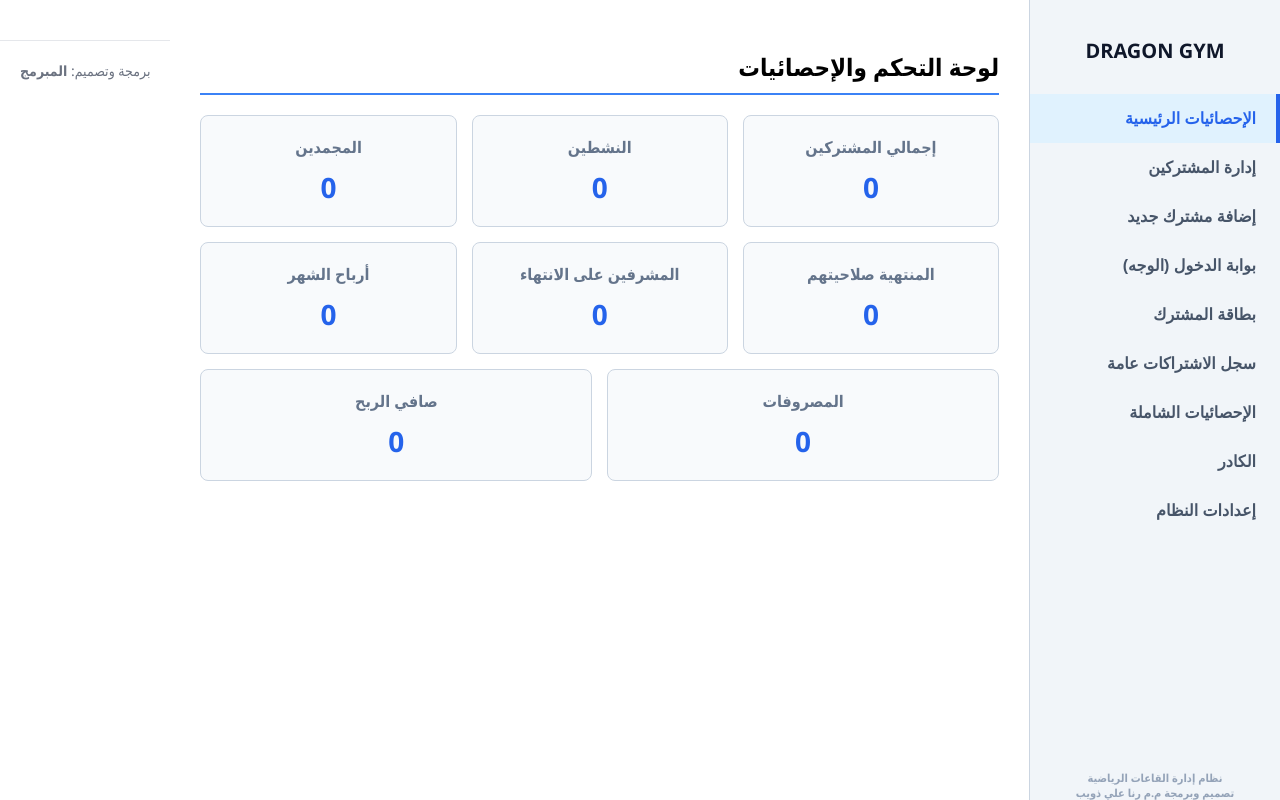
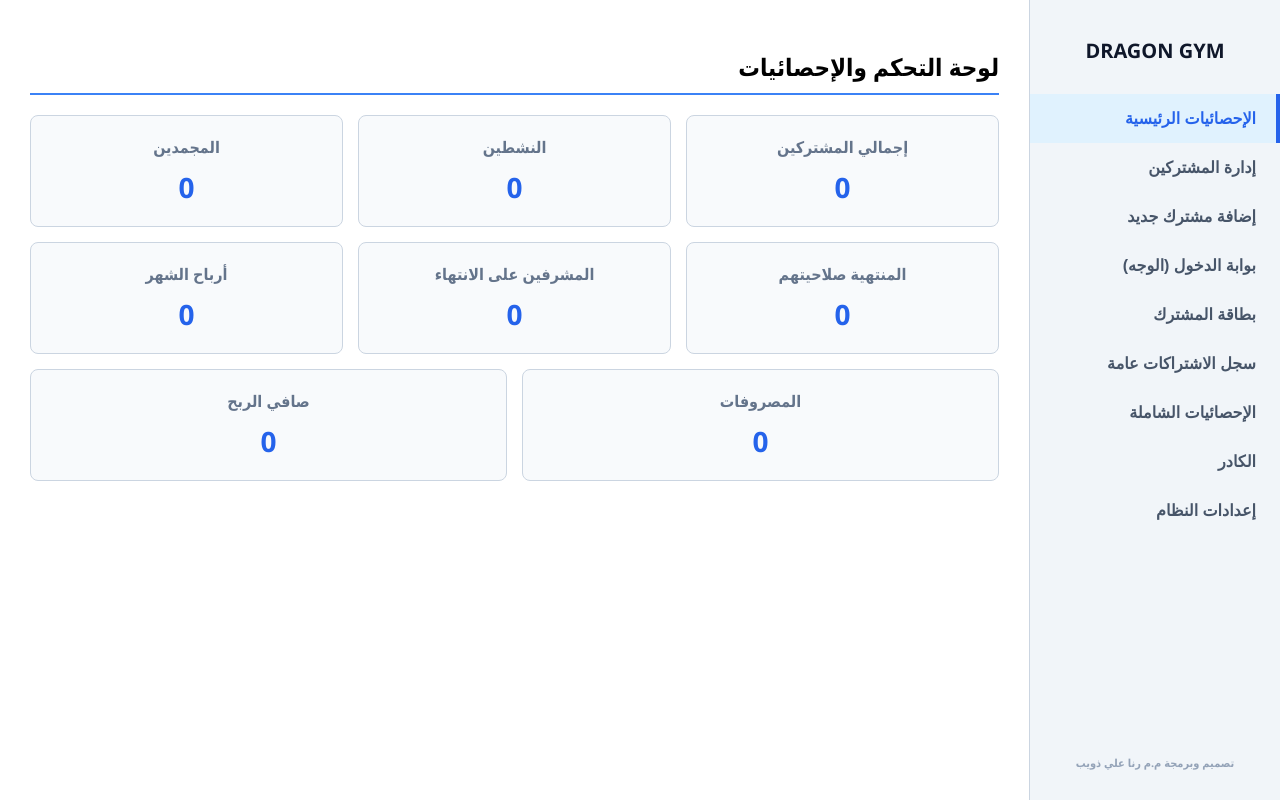
Before and after one commit to tasreehamnee-ux/DRAGON-GYM.com, a Flask app: page / in a window 1280 px wide. Run offline with Flask 3, Linux system fonts and the light colour scheme; data comes from the database, SQL or seed files in the repository; data that the repository does not hold is empty; some libraries are stand-ins or nearby versions.

Commit message:
UI tweak: raise name, remove top programming text

```diff
--- a/templates/index.html
+++ b/templates/index.html
@@ -65,8 +65,8 @@
             <button class="menu-btn" onclick="showSection('staff', this)">الكادر</button>
             <button class="menu-btn" onclick="showSection('plans-settings', this)">إعدادات النظام</button>
 
-            <div style="margin-top: auto; padding-top: 20px; text-align: center; color: #94a3b8; font-size: 11px; font-weight: bold;">
-                نظام إدارة القاعات الرياضية<br>تصميم وبرمجة م.م رنا علي ذويب
+            <div style="margin-top: auto; padding-top: 20px; margin-bottom: 30px; text-align: center; color: #94a3b8; font-size: 11px; font-weight: bold;">
+                تصميم وبرمجة م.م رنا علي ذويب
             </div>
         </div>
 
@@ -453,9 +453,7 @@
 
         </div>
 
-        <div style="text-align: center; margin-top: 40px; padding: 20px; color: #6b7280; font-size: 14px; border-top: 1px solid #e5e7eb;">
-            برمجة وتصميم: <strong>المبرمج</strong>
-        </div>
+
     </div>
 
     <script src="{{ url_for('static', filename='js/main.js') }}"></script>
```
